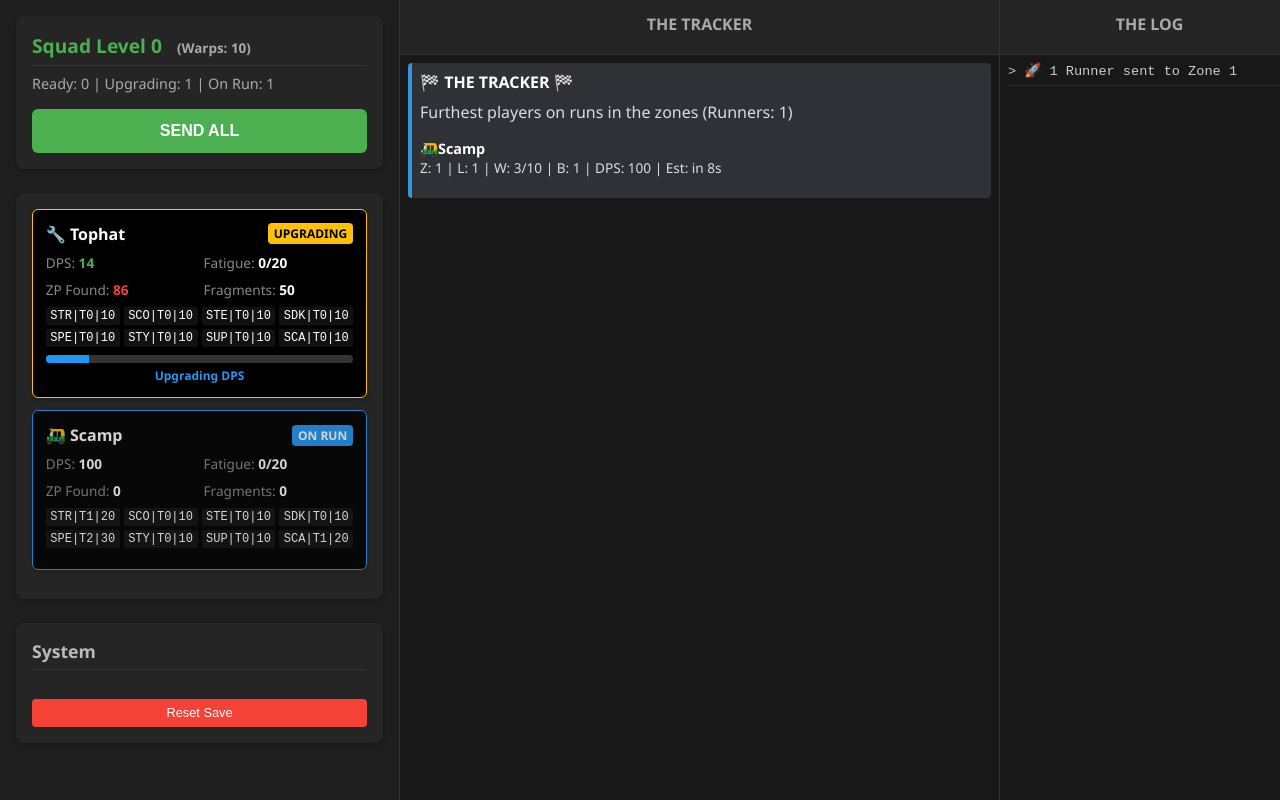
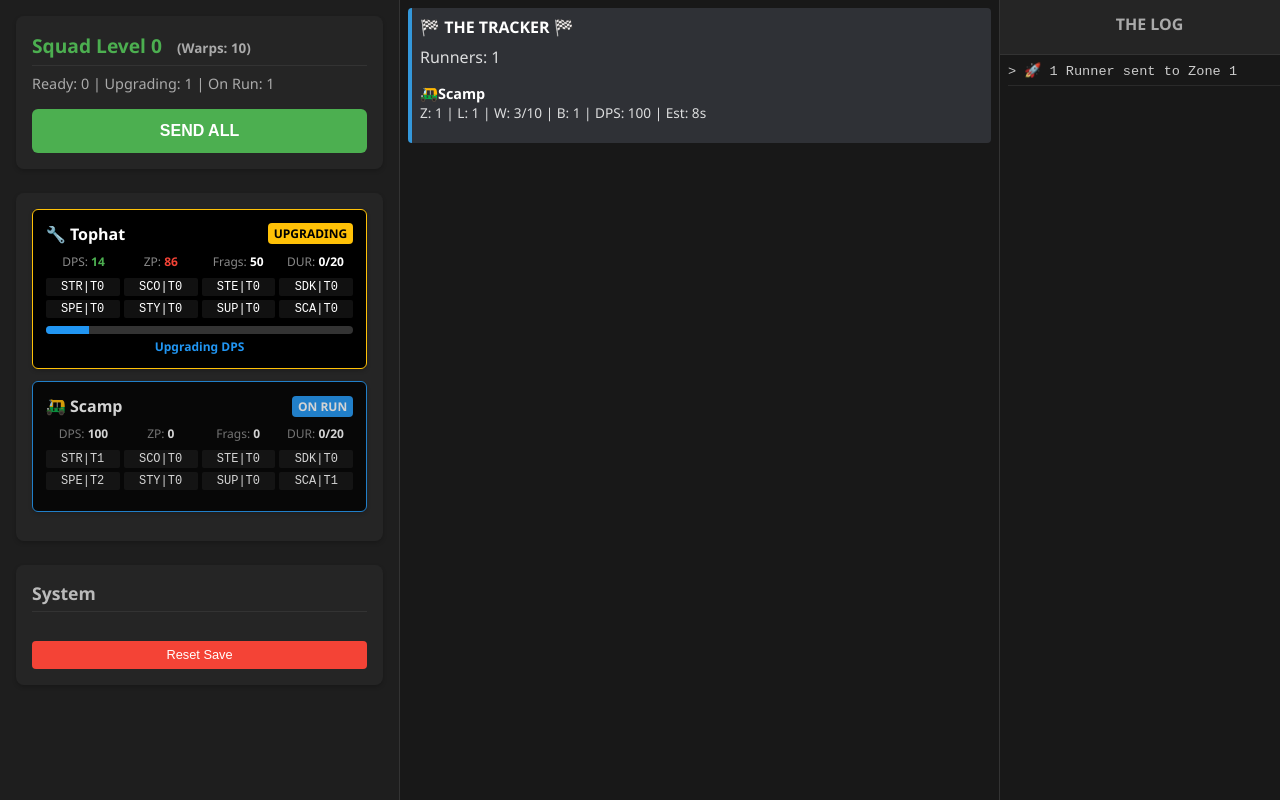
Before and after one commit to voidovertwo/voidovertwo.github.io, a plain HTML site: page index.html in a window 1280 px wide. Both pictures are taken after a click on the button "SEND ALL". Shown: the top 800 px of the page. Drawn offline with Linux system fonts and the light colour scheme.

Commit message:
UI tweaks / fatigue to durability

```diff
--- a/game.js
+++ b/game.js
@@ -115,7 +115,7 @@ class Runner {
         });
 
         // Run State
-        this.fatigue = 0;
+        this.durability = 0;
         this.zpCollected = 0; // Accumulated on current run
         this.fragmentsCollected = {}; // Accumulated on current run
         RELIC_TYPES.forEach(t => this.fragmentsCollected[t] = 0);
@@ -226,8 +226,8 @@ class Runner {
     warp() {
         this.state = "UPGRADING";
 
-        // Fatigue resets on warp
-        this.fatigue = 0;
+        // Durability resets on warp
+        this.durability = 0;
 
         // Queue Upgrades
         this.upgradeQueue = [];
@@ -780,7 +780,7 @@ class GameState {
         runner.zpCollected += amount;
         let onRoad = this.conqueredZones.includes(runner.zone);
         if (!onRoad && !isSteal) {
-            runner.fatigue += amount;
+            runner.durability += amount;
         }
     }
 
@@ -902,9 +902,9 @@ class GameState {
             }
         }
 
-        // 5. Check Fatigue and Warp
+        // 5. Check Durability and Warp
         activeRunners.forEach((r, i) => {
-            if (!r.isNPC && r.fatigue >= r.getCap()) {
+            if (!r.isNPC && r.durability >= r.getCap()) {
                 this.warpRunner(r);
             }
         });
@@ -1286,7 +1286,7 @@ class GameState {
         // Sort:
         // 1. Ready (DPS Desc)
         // 2. Upgrading (Closest to done? Or just appearing) -> Let's sort by time remaining if we tracked it, but we can sort by collected ZP/Frags remaining.
-        // 3. Running (Fatigue Desc)
+        // 3. Running (Durability Desc)
 
         let sorted = [...visibleRunners].sort((a, b) => {
              if (a.state === "READY" && b.state !== "READY") return -1;
@@ -1304,9 +1304,9 @@ class GameState {
                  return remA - remB;
              }
              if (a.state === "RUNNING") {
-                 // Closest to fatigue cap (Percentage filled)
-                 let pA = a.fatigue / a.getCap();
-                 let pB = b.fatigue / b.getCap();
+                 // Closest to durability cap (Percentage filled)
+                 let pA = a.durability / a.getCap();
+                 let pB = b.durability / b.getCap();
                  return pB - pA;
              }
              return 0;
@@ -1361,7 +1361,19 @@ class GameState {
                     cellClass = 'text-green upgrading-relic';
                 }
 
-                relicsHtml += `<div class="relic-cell ${cellClass}">${abbrev}|T${val}|${needed}</div>`;
+                // New Logic:
+                // Default: STR | T1 (Hide needed)
+                // Upgrading (Active): T1 | 13 (Hide Name, show needed)
+                let cellContent = "";
+                if (currentUpgradeRelic === type) {
+                    // Active Upgrade
+                    cellContent = `T${val}|${Math.floor(needed)}`;
+                } else {
+                    // Default
+                    cellContent = `${abbrev}|T${val}`;
+                }
+
+                relicsHtml += `<div class="relic-cell ${cellClass}">${cellContent}</div>`;
             });
             relicsHtml += '</div>';
 
@@ -1400,11 +1412,11 @@ class GameState {
                     <span class="runner-name">${icon} ${r.name}</span>
                     <span class="runner-state state-${r.state.toLowerCase()}">${statusText}</span>
                 </div>
-                <div class="runner-stats-grid">
-                    <div><span class="stat-label">DPS:</span> <span class="stat-val ${dpsClass}">${formatLargeNumber(r.baseDPS)}</span></div>
-                    <div><span class="stat-label">Fatigue:</span> <span class="stat-val">${Math.floor(r.fatigue)}/${r.getCap()}</span></div>
-                    <div><span class="stat-label">ZP Found:</span> <span class="stat-val ${zpClass}">${formatLargeNumber(displayZP)}</span></div>
-                    <div><span class="stat-label">Fragments:</span> <span class="stat-val ${fragClass}">${formatLargeNumber(displayFrags)}</span></div>
+                <div class="runner-stats-4-col">
+                    <div>DPS: <span class="${dpsClass}">${formatLargeNumber(r.baseDPS)}</span></div>
+                    <div>ZP: <span class="${zpClass}">${formatLargeNumber(displayZP)}</span></div>
+                    <div>Frags: <span class="${fragClass}">${formatLargeNumber(displayFrags)}</span></div>
+                    <div>DUR: <span class="text-white">${Math.floor(r.durability)}/${r.getCap()}</span></div>
                 </div>
                 ${relicsHtml}
                 ${upgradeHtml}
@@ -1489,7 +1501,13 @@ class GameState {
         embed.appendChild(header);
         const description = document.createElement('div');
         description.className = 'tracker-embed-description';
-        description.textContent = `Furthest players on runs in the zones (Runners: ${activeRunners.length})`;
+
+        let runnersCount = activeRunners.filter(r => !r.isNPC).length;
+        let npcCount = activeRunners.filter(r => r.isNPC).length;
+        let descText = `Runners: ${runnersCount}`;
+        if (npcCount > 0) descText += ` | NPCs: ${npcCount}`;
+
+        description.textContent = descText;
         embed.appendChild(description);
 
         entities.slice(0, 20).forEach(entity => {
@@ -1653,9 +1671,17 @@ class GameState {
 
     formatTime(seconds) {
         if (seconds === Infinity) return "∞";
-        if (seconds < 60) return `in ${seconds}s`;
-        if (seconds < 3600) return `in ${Math.ceil(seconds / 60)}m`;
-        return `in ${Math.floor(seconds / 3600)}h ${Math.ceil((seconds % 3600) / 60)}m`;
+        if (seconds < 60) return `${seconds}s`;
+        if (seconds < 3600) {
+            let m = Math.floor(seconds / 60);
+            let s = seconds % 60;
+            return `${m}m${s}s`;
+        }
+        let h = Math.floor(seconds / 3600);
+        let rem = seconds % 3600;
+        let m = Math.floor(rem / 60);
+        let s = rem % 60;
+        return `${h}h${m}m${s}s`;
     }
 
     calculateLevelCompletionTime(entity, maxWaves) {
@@ -1695,7 +1721,7 @@ class GameState {
                 currentUpgrade: r.currentUpgrade,
 
                 zpCollected: r.zpCollected,
-                fatigue: r.fatigue,
+                durability: r.durability,
                 fragmentsCollected: r.fragmentsCollected,
 
                 // Run snapshot
@@ -1757,7 +1783,7 @@ class GameState {
                         r.currentUpgrade = d.currentUpgrade || null;
 
                         r.zpCollected = d.zpCollected || 0;
-                        r.fatigue = d.fatigue || 0;
+                        r.durability = d.durability !== undefined ? d.durability : (d.fatigue || 0);
                         r.fragmentsCollected = d.fragmentsCollected || r.fragmentsCollected;
 
                         // Run Snapshot
--- a/index.html
+++ b/index.html
@@ -38,7 +38,7 @@
 
         <!-- Column 2: THE TRACKER -->
         <div id="col-tracker" class="game-column">
-            <div class="column-header"><h2>THE TRACKER</h2></div>
+            <!-- Header Removed -->
             <div id="tracker-list">
                 <!-- Active runners -->
             </div>
@@ -54,7 +54,7 @@
 
         <!-- Column 4: THE MAP -->
         <div id="col-map" class="game-column">
-            <div class="column-header"><h2>THE MAP</h2></div>
+            <!-- Header Removed -->
             <div id="map-scroll-area">
                 <div id="map-content">
                     <!-- Map segments -->
--- a/style.css
+++ b/style.css
@@ -183,17 +183,25 @@ h2 {
 .runner-state.state-running { background: #2196F3; color: #fff; }
 .runner-state.state-upgrading { background: #FFC107; color: #000; }
 
-.runner-stats-grid {
+.runner-stats-4-col {
     display: grid;
-    grid-template-columns: 1fr 1fr;
-    gap: 8px;
+    grid-template-columns: repeat(4, 1fr);
+    gap: 2px;
+    font-size: 0.75rem;
+    color: #888;
     margin-bottom: 0.5rem;
-    font-size: 0.85rem;
-    color: #ccc;
+    text-align: center;
 }
 
-.stat-label { color: #888; }
-.stat-val { color: #fff; font-weight: bold; }
+.runner-stats-4-col > div {
+    white-space: nowrap;
+    overflow: hidden;
+    text-overflow: ellipsis;
+}
+
+.runner-stats-4-col span {
+    font-weight: bold;
+}
 
 /* Text Colors */
 .text-green { color: #4CAF50 !important; transition: color 0.2s; }
```
